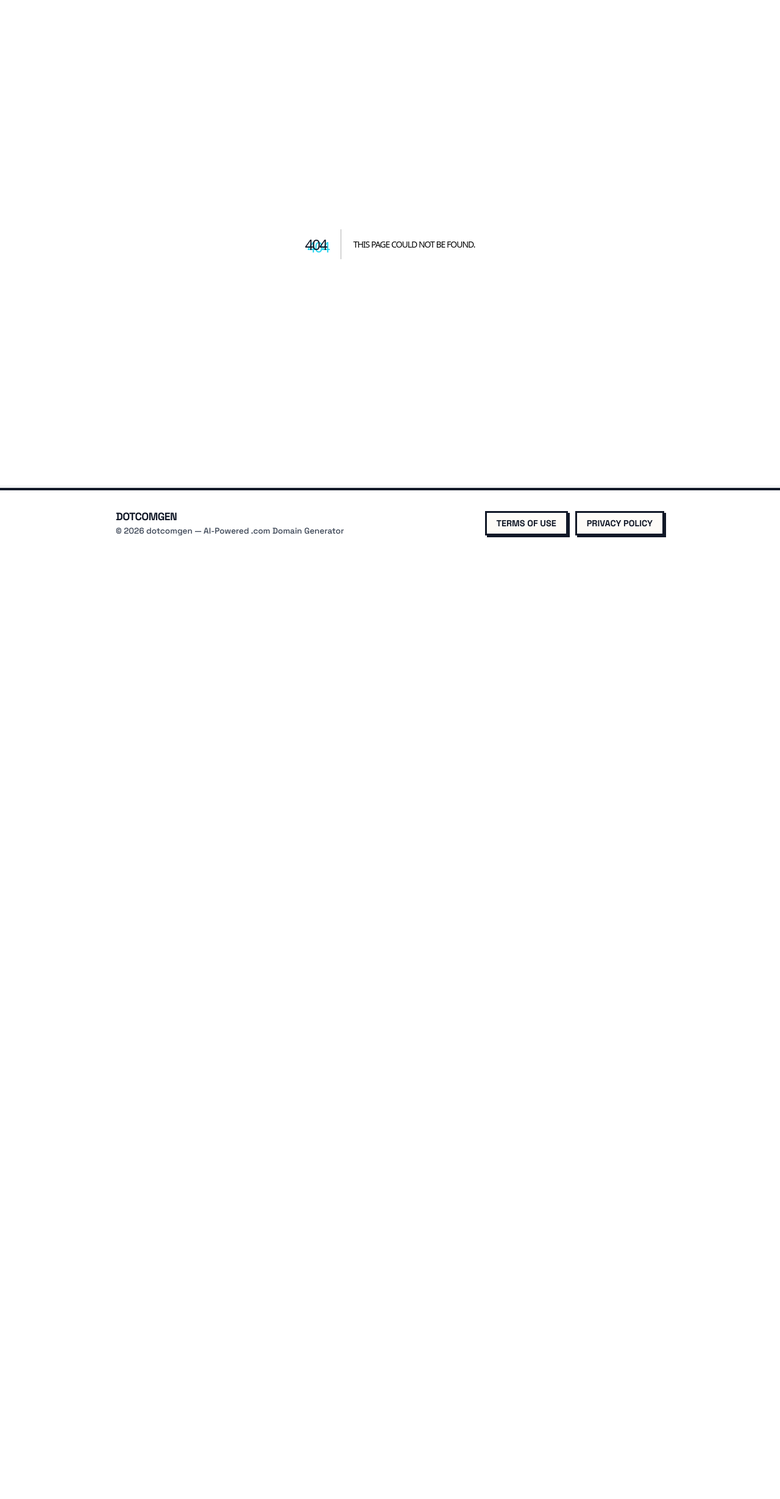
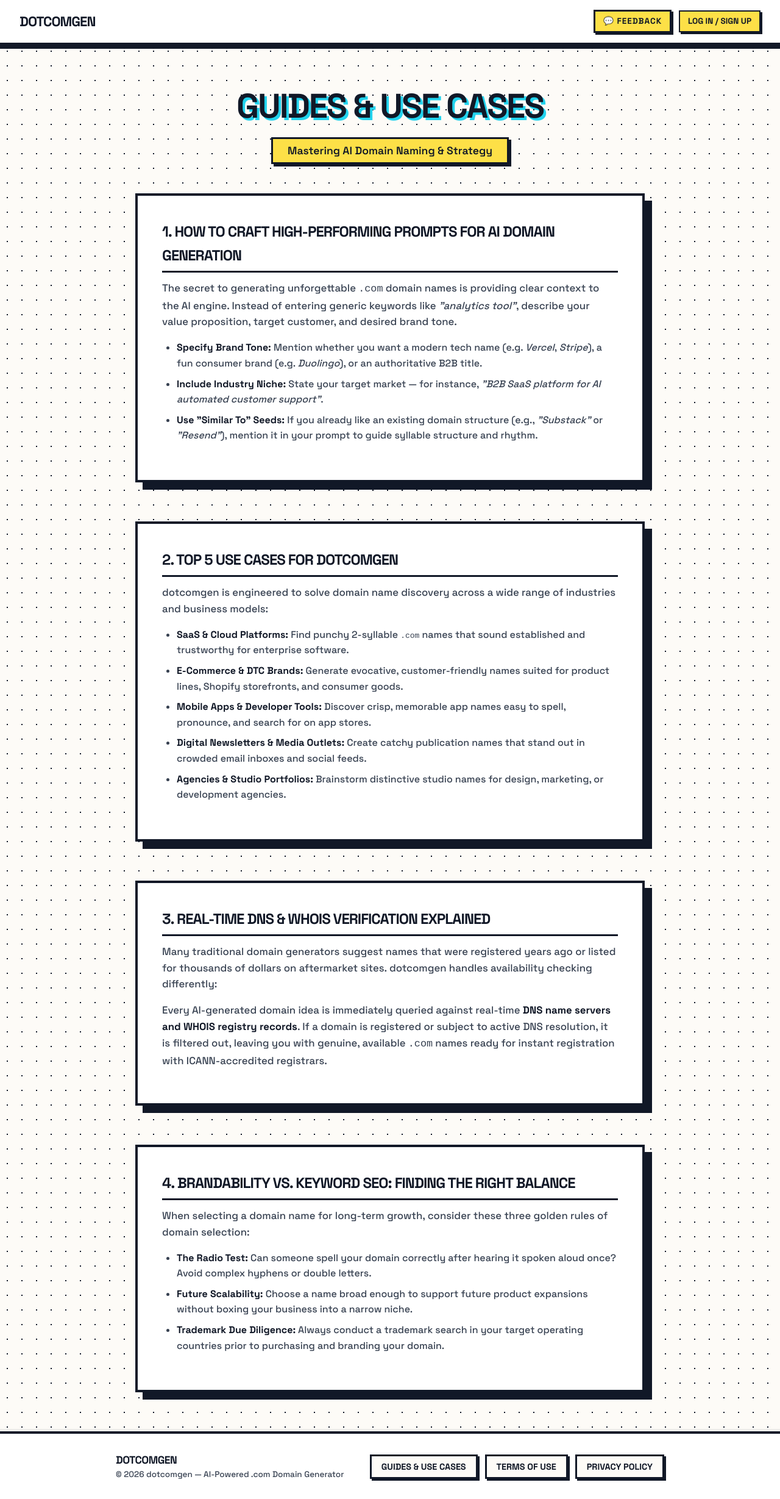
Before and after one commit to taignajorgen/dotcomgen, a Next.js app: page /guides in a window 1280 px wide. Before the commit this address had no page. Shown: the whole page at 61% size. Before the commit the page ends 911 px from the top, so only its background shows below. Built offline with nearby package versions, Linux system fonts and the light colour scheme; no server answers.

Commit message:
Add SEO Guides & Use Cases page (/guides) and footer link

```diff
--- a/src/app/globals.css
+++ b/src/app/globals.css
@@ -935,6 +935,11 @@ button:disabled {
   background: var(--accent-yellow);
 }
 
+.footer-btn.guides:hover {
+  background: var(--accent-orange);
+  color: #ffffff;
+}
+
 .footer-btn.terms:hover {
   background: var(--accent-cyan);
 }
--- /dev/null
+++ b/src/app/guides/page.tsx
@@ -0,0 +1,95 @@
+import type { Metadata } from 'next';
+import Navbar from '../../components/Navbar';
+
+export const metadata: Metadata = {
+  title: 'Domain Generation Guides & Use Cases — dotcomgen',
+  description: 'Master AI-powered .com domain generation. Learn how to write effective prompt inputs, explore startup use cases, and verify domain availability in real time.',
+  openGraph: {
+    title: 'Domain Generation Guides & Use Cases — dotcomgen',
+    description: 'Learn how to generate available, brandable .com domain names with AI. Prompt strategies, startup use cases, and DNS lookup guide.',
+  },
+};
+
+export default function GuidesPage() {
+  return (
+    <>
+      <Navbar />
+      <main className="container" style={{ flex: 1, maxWidth: '900px' }}>
+        <header>
+          <h1>GUIDES & USE CASES</h1>
+          <p className="subtitle">Mastering AI Domain Naming & Strategy</p>
+        </header>
+
+        <section className="glass-panel legal-card" style={{ marginBottom: '2rem' }}>
+          <h2>1. How to Craft High-Performing Prompts for AI Domain Generation</h2>
+          <p>
+            The secret to generating unforgettable <code>.com</code> domain names is providing clear context to the AI engine. Instead of entering generic keywords like <em>"analytics tool"</em>, describe your value proposition, target customer, and desired brand tone.
+          </p>
+          <ul>
+            <li>
+              <strong>Specify Brand Tone:</strong> Mention whether you want a modern tech name (e.g. <em>Vercel</em>, <em>Stripe</em>), a fun consumer brand (e.g. <em>Duolingo</em>), or an authoritative B2B title.
+            </li>
+            <li>
+              <strong>Include Industry Niche:</strong> State your target market — for instance, <em>"B2B SaaS platform for AI automated customer support"</em>.
+            </li>
+            <li>
+              <strong>Use "Similar To" Seeds:</strong> If you already like an existing domain structure (e.g., <em>"Substack"</em> or <em>"Resend"</em>), mention it in your prompt to guide syllable structure and rhythm.
+            </li>
+          </ul>
+        </section>
+
+        <section className="glass-panel legal-card" style={{ marginBottom: '2rem' }}>
+          <h2>2. Top 5 Use Cases for dotcomgen</h2>
+          <p>
+            dotcomgen is engineered to solve domain name discovery across a wide range of industries and business models:
+          </p>
+          <ul>
+            <li>
+              <strong>SaaS & Cloud Platforms:</strong> Find punchy 2-syllable <code>.com</code> names that sound established and trustworthy for enterprise software.
+            </li>
+            <li>
+              <strong>E-Commerce & DTC Brands:</strong> Generate evocative, customer-friendly names suited for product lines, Shopify storefronts, and consumer goods.
+            </li>
+            <li>
+              <strong>Mobile Apps & Developer Tools:</strong> Discover crisp, memorable app names easy to spell, pronounce, and search for on app stores.
+            </li>
+            <li>
+              <strong>Digital Newsletters & Media Outlets:</strong> Create catchy publication names that stand out in crowded email inboxes and social feeds.
+            </li>
+            <li>
+              <strong>Agencies & Studio Portfolios:</strong> Brainstorm distinctive studio names for design, marketing, or development agencies.
+            </li>
+          </ul>
+        </section>
+
+        <section className="glass-panel legal-card" style={{ marginBottom: '2rem' }}>
+          <h2>3. Real-Time DNS & WHOIS Verification Explained</h2>
+          <p>
+            Many traditional domain generators suggest names that were registered years ago or listed for thousands of dollars on aftermarket sites. dotcomgen handles availability checking differently:
+          </p>
+          <p>
+            Every AI-generated domain idea is immediately queried against real-time <strong>DNS name servers and WHOIS registry records</strong>. If a domain is registered or subject to active DNS resolution, it is filtered out, leaving you with genuine, available <code>.com</code> names ready for instant registration with ICANN-accredited registrars.
+          </p>
+        </section>
+
+        <section className="glass-panel legal-card">
+          <h2>4. Brandability vs. Keyword SEO: Finding the Right Balance</h2>
+          <p>
+            When selecting a domain name for long-term growth, consider these three golden rules of domain selection:
+          </p>
+          <ul>
+            <li>
+              <strong>The Radio Test:</strong> Can someone spell your domain correctly after hearing it spoken aloud once? Avoid complex hyphens or double letters.
+            </li>
+            <li>
+              <strong>Future Scalability:</strong> Choose a name broad enough to support future product expansions without boxing your business into a narrow niche.
+            </li>
+            <li>
+              <strong>Trademark Due Diligence:</strong> Always conduct a trademark search in your target operating countries prior to purchasing and branding your domain.
+            </li>
+          </ul>
+        </section>
+      </main>
+    </>
+  );
+}
--- a/src/components/Footer.tsx
+++ b/src/components/Footer.tsx
@@ -11,6 +11,9 @@ export default function Footer() {
           </span>
         </div>
         <nav className="footer-nav">
+          <a href="/guides" className="footer-btn guides">
+            Guides & Use Cases
+          </a>
           <a href="/terms" className="footer-btn terms">
             Terms of Use
           </a>
```
